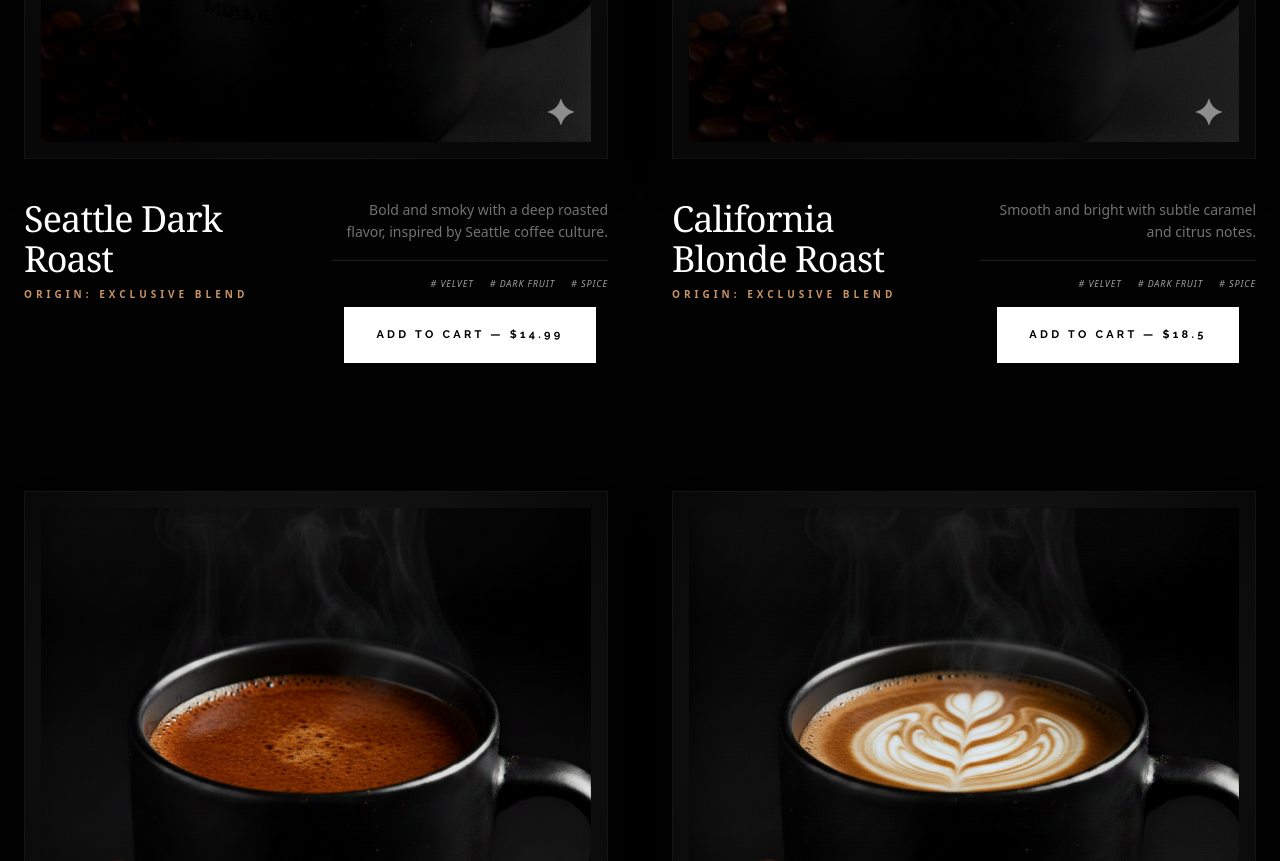
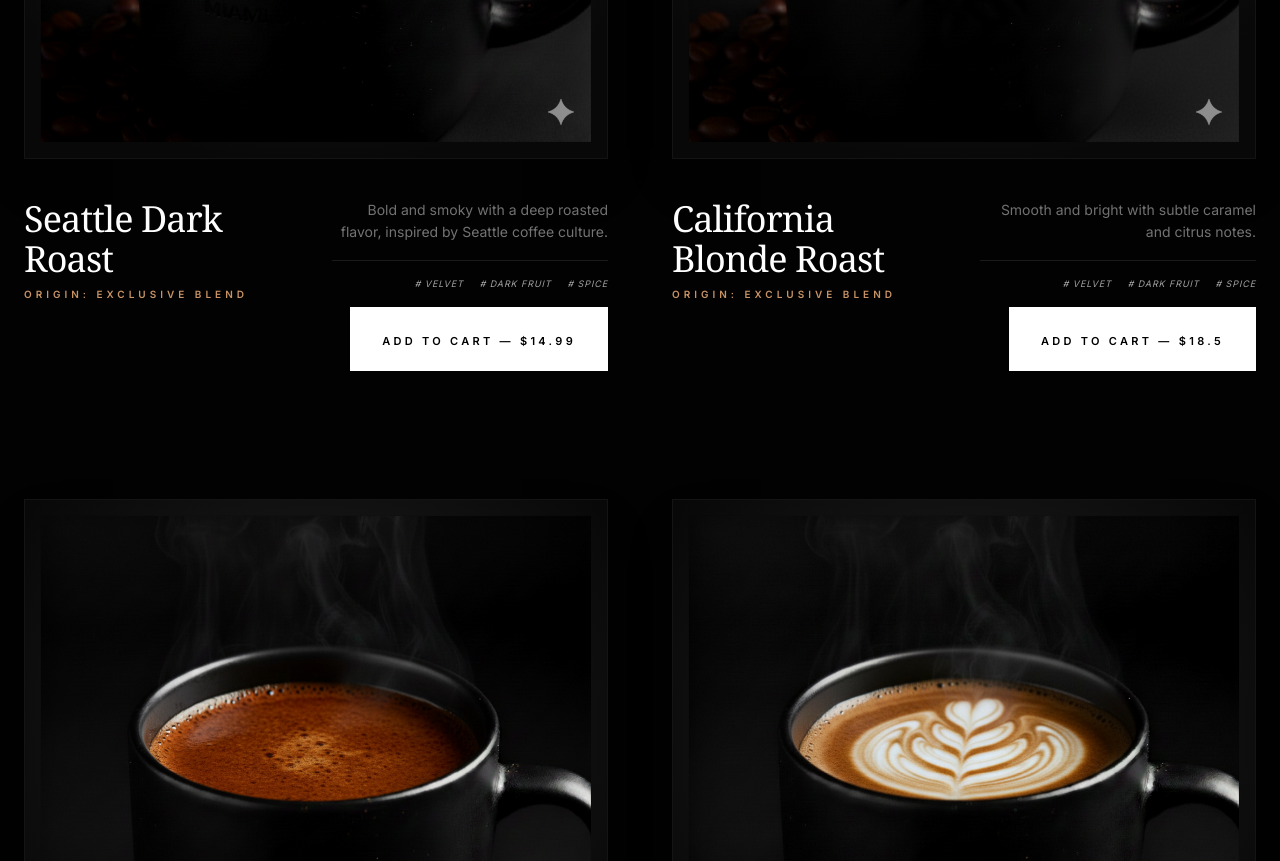
Before and after one commit to afterrender1/dark-drop-coffee-shop, a Next.js app: page / in a window 1280 px wide. Shown: the part 1578-2439 px from the top of the page. Built offline with nearby package versions, Linux system fonts and the light colour scheme.

Commit message:
Update FeaturedCoffee.jsx

```diff
--- a/app/components/FeaturedCoffee.jsx
+++ b/app/components/FeaturedCoffee.jsx
@@ -1,24 +1,66 @@
 "use client";
+
+import { useState } from "react";
 import Image from "next/image";
 import { featuredCoffees } from "../data/featuredCoffees";
-import { Raleway } from "next/font/google";
 import Link from "next/link";
 import { useDispatch } from "react-redux";
 import { addToCart } from "../lib/features/cart/cartSlice";
+import { motion, AnimatePresence } from "framer-motion";
+import { Check } from "lucide-react";
+import { Inter } from "next/font/google";
 
-const raleway = Raleway({
+const inter = Inter({
   subsets: ["latin"],
   weight: ["400", "500"],
+  variable: "--font-inter",
 });
 
 export default function FeaturedCoffee() {
   const dispatch = useDispatch();
+  const [lastAddedId, setLastAddedId] = useState(null);
+
+  const handleAddToCart = (coffee) => {
+    dispatch(addToCart(coffee));
+    setLastAddedId(coffee.id);
+
+    // Reset the individual button state after 2 seconds
+    setTimeout(() => {
+      setLastAddedId(null);
+    }, 2000);
+  };
 
   return (
     <section
       id="shop"
       className="py-32 bg-[#020202] text-white selection:bg-amber-500/30"
     >
+      {/* GLOBAL TOAST NOTIFICATION */}
+      <AnimatePresence>
+        {lastAddedId && (
+          <motion.div
+            initial={{ opacity: 0, y: 50, x: "-50%" }}
+            animate={{ opacity: 1, y: 0, x: "-50%" }}
+            exit={{ opacity: 0, y: 20, x: "-50%" }}
+            className="fixed bottom-10 left-1/2 z-1000 w-[90%] max-w-100"
+          >
+            <div className="bg-white text-black p-4 shadow-2xl flex items-center gap-3 border-l-4 border-green-500">
+              <div className="bg-green-100 p-1 rounded-full">
+                <Check size={16} className="text-green-600" strokeWidth={3} />
+              </div>
+              <div>
+                <p className="text-[10px] font-black uppercase tracking-widest leading-none">
+                  Selection Logged
+                </p>
+                <p className="text-xs font-serif italic text-neutral-500">
+                  Added to your collection
+                </p>
+              </div>
+            </div>
+          </motion.div>
+        )}
+      </AnimatePresence>
+
       <div className="mx-auto max-w-7xl px-6">
         <div className="flex flex-col mb-16 space-y-4">
           <div className="flex items-center gap-4">
@@ -33,12 +75,14 @@ export default function FeaturedCoffee() {
         </div>
 
         <div className="grid grid-cols-1 lg:grid-cols-2 gap-x-16 gap-y-32">
-          {featuredCoffees.map((coffee) => (
+          {featuredCoffees.map((coffee) => {
+            const isAdded = lastAddedId === coffee.id;
+
+            return (
               <div key={coffee.id} className="group relative">
                 <Link href={`/product/${coffee.id}`} className="block">
                   <div className="relative aspect-square w-full overflow-hidden bg-[#080808] border border-white/5 shadow-2xl">
                     <div className="absolute inset-0 bg-[radial-gradient(circle_at_50%_40%,rgba(50,50,50,1)_0%,rgba(8,8,8,1)_80%)] opacity-60 z-0" />
-
                     <Image
                       src={coffee.image}
                       alt={coffee.name}
@@ -48,8 +92,9 @@ export default function FeaturedCoffee() {
                     />
                   </div>
                 </Link>
+
                 <div className="mt-10 grid grid-cols-1 md:grid-cols-2 gap-8 items-start">
-                <div className="space-y-2">
+                  <div className={`space-y-2 ${inter.className}`}>
                     <h3 className="text-4xl font-serif tracking-tight group-hover:text-[#c89365] transition-colors duration-500">
                       {coffee.name}
                     </h3>
@@ -58,7 +103,7 @@ export default function FeaturedCoffee() {
                     </p>
                   </div>
 
-                <div className="md:text-right space-y-4">
+                  <div className={`md:text-right space-y-4 ${inter.className}`}>
                     <p className="text-sm text-neutral-500 font-light leading-relaxed line-clamp-3">
                       {coffee.description}
                     </p>
@@ -72,20 +117,38 @@ export default function FeaturedCoffee() {
                         </span>
                       ))}
                     </div>
-                  <div className="flex justify-center   transition-all duration-500">
+
+                    <div className="flex justify-center md:justify-end transition-all duration-500">
                       <button
-                      onClick={() => {
-                        dispatch(addToCart(coffee));
-                      }}
-                      className={`cursor-pointer px-8 py-5 bg-white text-black hover:text-white text-[11px] font-black uppercase tracking-[0.3em] hover:bg-[#c89365] transition-colors ${raleway.className}`}
+                        onClick={() => handleAddToCart(coffee)}
+                        disabled={isAdded}
+                        className={`group relative overflow-hidden cursor-pointer px-8 py-5 transition-all duration-500 ${
+                          isAdded ? "bg-green-600" : "bg-white"
+                        } `}
                       >
-                      Add To Cart — ${coffee.price}
+                        <span
+                          className={`relative z-10 text-[11px] font-black uppercase tracking-[0.3em] transition-colors duration-500 ${
+                            isAdded
+                              ? "text-white"
+                              : "text-black group-hover:text-white"
+                          }`}
+                        >
+                          {isAdded
+                            ? "Added ✓"
+                            : `Add To Cart — $${coffee.price}`}
+                        </span>
+
+                        {/* Hover slide effect - only active when not added */}
+                        {!isAdded && (
+                          <div className="absolute inset-0 bg-[#c89365] translate-y-full group-hover:translate-y-0 transition-transform duration-500 ease-out" />
+                        )}
                       </button>
                     </div>
                   </div>
                 </div>
               </div>
-          ))}
+            );
+          })}
         </div>
       </div>
     </section>
```
Lines whose indentation alone changed are shown as unchanged.
